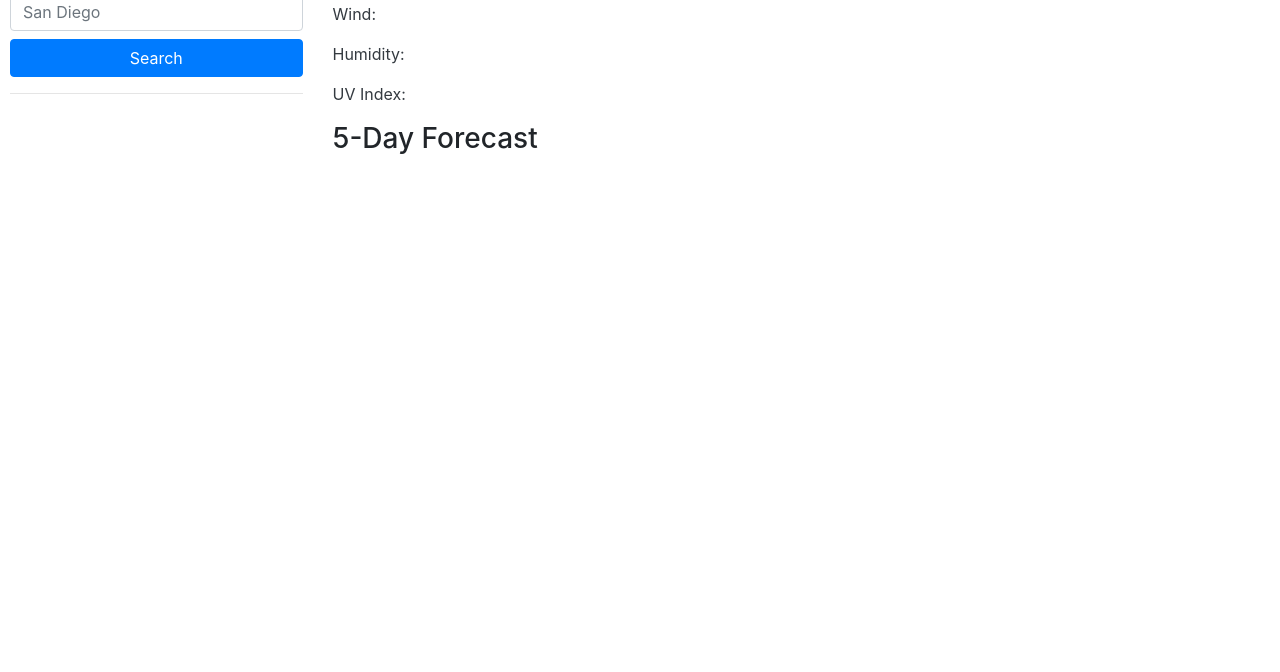
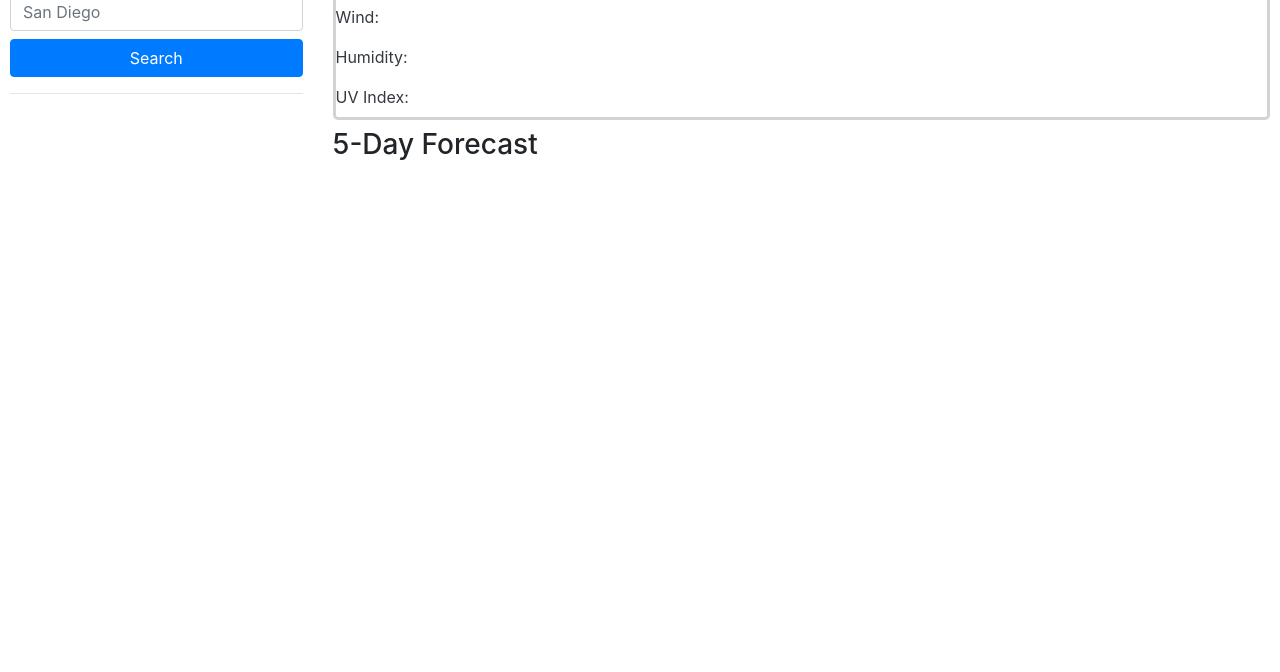
Before and after one commit to snehp491/weatherdash, a plain HTML site: page index.html in a window 1280 px wide. Shown: the part 128-800 px from the top of the page. Drawn offline with nearby package versions, Linux system fonts and the light colour scheme.

Commit message:
fix style of current condition section

```diff
--- a/index.html
+++ b/index.html
@@ -38,7 +38,7 @@
 
                 </section>
                 <section class="col-lg-9">
-                    <section>
+                    <section id="current-conditions-section">
                         <div class="d-flex flex-row">
                             <div>
                                 <h2 id="cityName"></h2>
--- a/styles.css
+++ b/styles.css
@@ -15,3 +15,14 @@ body {
 .full-width {
     width: 100%;
 }
+
+label {
+    color: lightgray;
+}
+
+#current-conditions-section {
+    border-width: 3px;
+    border-color: lightgray;
+    border-style: solid;
+    border-radius: 5px;
+}
```
